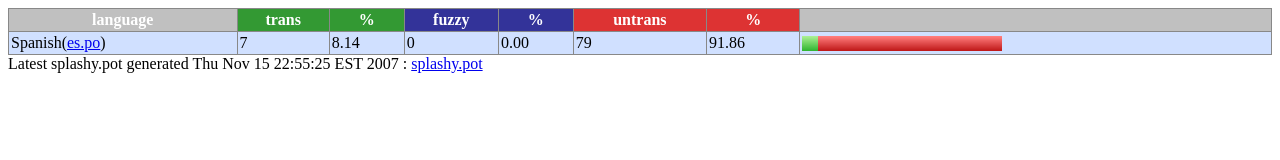
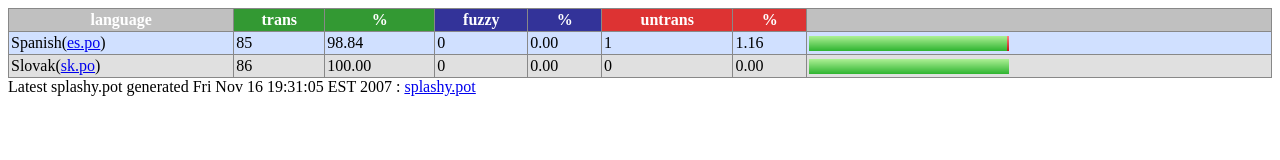
Before and after one commit to zdanek/splashy, a plain HTML site: page po/index.html in a window 1280 px wide. Drawn offline with Linux system fonts and the light colour scheme.

Commit message:
Spanish translation done
2nd translation ready

```diff
--- a/po/index.html
+++ b/po/index.html
@@ -3,9 +3,10 @@
 <body>
 <table cellspacing='0' cellpadding='0' border='0' bgcolor='#888888' width='100%'><tr><td><table cellspacing='1' cellpadding='2' border='0' width='100%'>
 <tr bgcolor='#c0c0c0'><th>language</th><th style='background: #339933;'>trans</th><th style='background: #339933;'>%</th><th style='background: #333399;'>fuzzy</th><th style='background: #333399;'>%</th><th style='background: #dd3333;'>untrans</th><th style='background: #dd3333;'>%</th><th>&nbsp;</th></tr>
-<tr bgcolor='#d0e0ff'><td>Spanish(<a href='es.po'>es.po</a>)</td><td>7</td><td>8.14</td><td>0</td><td>0.00</td><td>79</td><td>91.86</td><td><img src='bar_g.png' height='15' width='16' /><img src='bar_r.png' height='15' width='184' /></tr>
+<tr bgcolor='#d0e0ff'><td>Spanish(<a href='es.po'>es.po</a>)</td><td>85</td><td>98.84</td><td>0</td><td>0.00</td><td>1</td><td>1.16</td><td><img src='bar_g.png' height='15' width='198' /><img src='bar_r.png' height='15' width='2' /></tr>
+<tr bgcolor='#e0e0e0'><td>Slovak(<a href='sk.po'>sk.po</a>)</td><td>86</td><td>100.00</td><td>0</td><td>0.00</td><td>0</td><td>0.00</td><td><img src='bar_g.png' height='15' width='200' /></tr>
 </table></td></tr></table>
-Latest splashy.pot generated Thu Nov 15 22:55:25 EST 2007
+Latest splashy.pot generated Fri Nov 16 19:31:05 EST 2007
 : <a href='splashy.pot'>splashy.pot</a><br />
 </body>
 </html>
```
Also changed, not shown: 2 other files.
